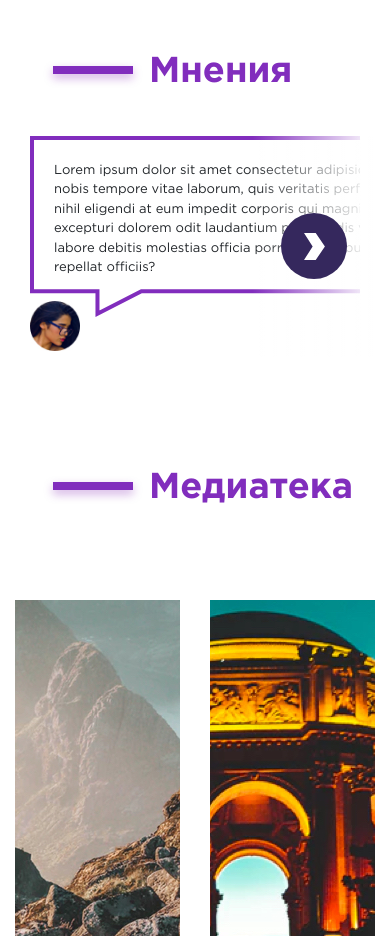
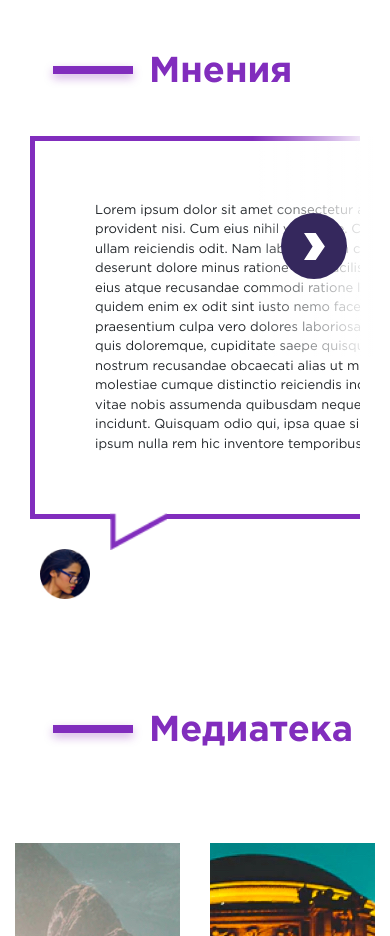
Before and after one commit to NailKhalimov/personnel-reserve, a website: page main.html in a window 390 px wide. Shown: the part 1500-2436 px from the top of the page. Drawn offline with Linux system fonts and the light colour scheme; files whose address does not match are found by name.

Commit message:
added responsive coment

```diff
--- a/main.html
+++ b/main.html
@@ -200,7 +200,7 @@
           <div class="item slider-item">
             <div class="text-border">
               <div class="text">
-                Lorem ipsum dolor sit amet consectetur adipisicing elit. Enim maxime nobis tempore vitae laborum, quis veritatis perferendis corrupti rem eos nihil eligendi at eum impedit corporis qui magni cupiditate eaque? Quis, excepturi dolorem odit laudantium perferendis voluptates, explicabo labore debitis molestias officia porro temporibus fugiat ab sequi et repellat officiis?
+                Lorem ipsum dolor sit amet consectetur adipisicing elit. Odit eligendi alias facere eum eos magnam numquam molestias provident nisi. Cum eius nihil voluptate. Cupiditate explicabo nostrum assumenda perspiciatis hic, earum sequi magni ullam reiciendis odit. Nam labore ipsum consequuntur vero odit libero adipisci, animi illum magnam architecto maiores deserunt dolore minus ratione quas facilis molestias ut inventore nemo expedita fugiat! Pariatur a, quod accusantium iste eius atque recusandae commodi ratione laudantium aliquid libero excepturi vel et placeat sed dignissimos non. Ipsa, quidem enim ex odit sint iusto nemo facere, animi autem provident possimus. Voluptates suscipit quod aut, nesciunt praesentium culpa vero dolores laboriosam unde illo eum modi consectetur enim ad quo facilis ab delectus. Voluptates quis doloremque, cupiditate saepe quisquam ullam sapiente tenetur libero! Doloribus vel excepturi nobis officiis ad nostrum recusandae obcaecati alias ut mollitia ducimus et saepe officia, eligendi harum. Nisi consectetur saepe quidem molestiae cumque distinctio reiciendis incidunt a explicabo? Consequatur optio dolor vel deleniti dicta natus odit eius vitae nobis assumenda quibusdam neque quos libero laudantium illo nostrum magnam veniam, necessitatibus fugit incidunt. Quisquam odio qui, ipsa quae similique minima maiores aspernatur maxime quo in exercitationem, tempore ipsum nulla rem hic inventore temporibus cumque ab iusto.
               </div>
             </div>
             <div class="text-logo"></div>
@@ -208,7 +208,7 @@
           <div class="item slider-item">
             <div class="text-border">
               <div class="text">
-                Lorem ipsum dolor sit amet consectetur adipisicing elit. Nobis, commodi?
+                Lorem ipsum dolor sit amet consectetur, adipisicing elit. Blanditiis rem sit quod cupiditate ullam inventore voluptatibus vitae est ducimus adipisci quo odit provident, numquam at fugit pariatur eos molestiae. Illum magnam delectus quos laborum dignissimos sapiente? Voluptatem vero dolorum iure beatae corrupti quod distinctio aut eos debitis accusamus animi sit voluptate, illum maiores perferendis, at, placeat velit? Non inventore sequi veniam et mollitia cupiditate sint eveniet dolor voluptatem nobis sapiente repudiandae possimus neque, dolore vel, laboriosam sunt eaque, tempora odit maiores! Voluptatum neque reprehenderit, perspiciatis facere nulla similique ipsam dolorem nemo, sequi ducimus id! Facilis soluta quasi dolorum quaerat voluptatum?
               </div>
             </div>
             <div class="text-logo"></div>
@@ -216,7 +216,7 @@
           <div class="item slider-item">
             <div class="text-border">
               <div class="text">
-                Lorem ipsum dolor sit amet consectetur adipisicing elit. Nobis, commodi?
+                Lorem ipsum dolor, sit amet consectetur adipisicing elit. At iste exercitationem est quis quia iusto tenetur dicta laborum amet libero eaque asperiores cupiditate ea autem velit, doloribus ex magni eius fugit ducimus! Et quidem quo odio. Alias nulla, velit repellendus, amet odio voluptates consequatur cumque, vero minus explicabo totam suscipit.
               </div>
             </div>
             <div class="text-logo"></div>
--- a/scss/_content.scss
+++ b/scss/_content.scss
@@ -1046,35 +1046,51 @@
 }
 
 .opinion {
+
+  .slider-item {
+    min-width: 200px;
+  }
+
   .owl-item {
-    width: 525px!important;
     .item {
-      max-width: 525px!important;
       .text {
-        max-width: 525px!important;
-        padding: 25px 28px 21px 24px;
+        position: relative;
         font-size: 13px;
-        font-family: 'Gotham Pro'
+        font-family: "Gotham Pro";
+        max-width: 880px;
+
       }
       .text-logo {
         position: relative;
-        top: -25px;
-        left: 0px;
+        top: 30px;
+        left: 10px;
         width: 50px;
         height: 50px;
         background: url(../assets/images//opinion-logo/hram.jpg);
         background-repeat: no-repeat;
         background-size: 50px 50px;
+        margin-bottom: 50px;
       }
     }
   }
   .text-border {
-    background: url(../assets/images/opinion-border/combined-shape.svg);
-    background-repeat: no-repeat;
-    background-size: contain;
-    min-height: 190px;
+    border: 5px solid #812dbd;
+    padding: 10px;
     .text {
       padding: 50px;
+    }
+    &::after {
+      display: block;
+      content: "";
+      width: 57px;
+      height: 44px;
+      z-index: 3;
+      background: url(../assets/images/corner.png);
+      background-size: 57px 44px;
+      background-repeat: no-repeat;
+      position: absolute;
+      bottom: 69px;
+      left: 80px;
     }
   }
   .heading-highlighted {
```
Also changed, not shown: .gulp-scss-cache/scss/build.css, assets/images/corner.png (added), assets/images/corner.svg (added), css/build.css, 1 other file.
